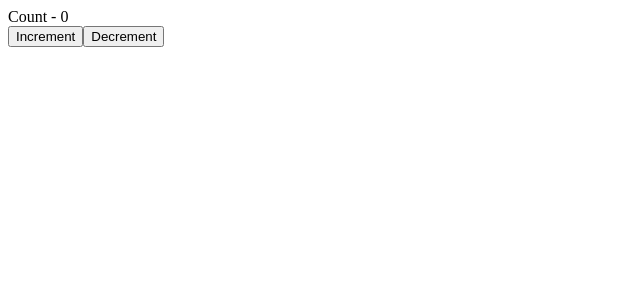
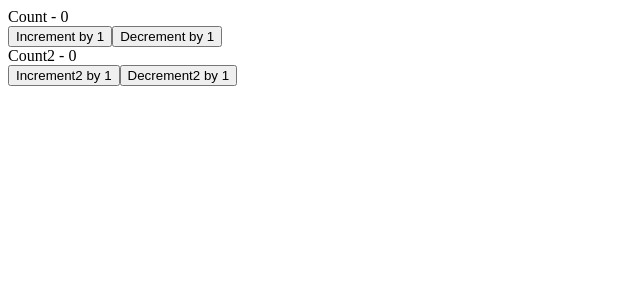
Before and after one commit to SOUROVSARKERTEC12/React, a React (Create React App) app: page / in a window 1280 px wide. Shown: the top 300 px of the page, without its empty margins (0-640 px from the left). Built offline with nearby package versions, Linux system fonts and the light colour scheme.

Commit message:
example-2 : stare & action as object

```diff
--- a/src/App.js
+++ b/src/App.js
@@ -1,11 +1,11 @@
 import React from 'react';
-import Counter from './components/Hooks/Counter';
+import ComplexCounter from './components/Hooks/ComplexCounter';
 
 export default function App(){
     return(
         <div className="app">
             <div>
-             <Counter />
+             <ComplexCounter />
             </div>
         </div>
     )
--- /dev/null
+++ b/src/components/Hooks/ComplexCounter.js
@@ -0,0 +1,54 @@
+import React, { useReducer } from 'react';
+
+const initialState = {
+    counter: 0,
+    counter2: 0,
+};
+const reducer = (state, action) => {
+    switch (action.type) {
+        case 'increment' :
+            return { ...state,counter: state.counter + action.value };
+        case 'decrement' :
+            return { ...state,counter: state.counter - action.value };
+        case 'increment2' :
+            return { ...state, counter2: state.counter2 + action.value };
+        case 'decrement2' :
+            return { ...state, counter2: state.counter2 - action.value };
+        default:
+            return state;
+    }
+};
+
+export default function ComplexCounter() {
+    const [count, dispatch] = useReducer(reducer, initialState);
+    return (
+        <div>
+            <div>Count - {count.counter}</div>
+            <button type='button' onClick={() => dispatch({
+                type: 'increment',
+                value: 1,
+            })}>Increment by 1
+            </button>
+
+            <button type='button' onClick={() => dispatch({
+                type: 'decrement',
+                value: 1,
+            })}>Decrement by 1
+            </button>
+            <div>
+                <div>Count2 - {count.counter2}</div>
+                <button type='button' onClick={() => dispatch({
+                    type: 'increment2',
+                    value: 1,
+                })}>Increment2 by 1
+                </button>
+
+                <button type='button' onClick={() => dispatch({
+                    type: 'decrement2',
+                    value: 1,
+                })}>Decrement2 by 1
+                </button>
+            </div>
+        </div>
+    );
+}
--- a/src/components/Hooks/Counter.js
+++ b/src/components/Hooks/Counter.js
@@ -1,6 +1,6 @@
 import React, { useReducer } from 'react';
 
-const initailState = 0;
+const initialState = 0;
 const reducer = (state, action) => {
     switch (action) {
         case 'increment' :
@@ -13,7 +13,7 @@
 };
 
 export default function Counter() {
-    const [count, dispatch] = useReducer(reducer, initailState);
+    const [count, dispatch] = useReducer(reducer, initialState);
     return (
         <div>
             <div>Count - {count}</div>
```
